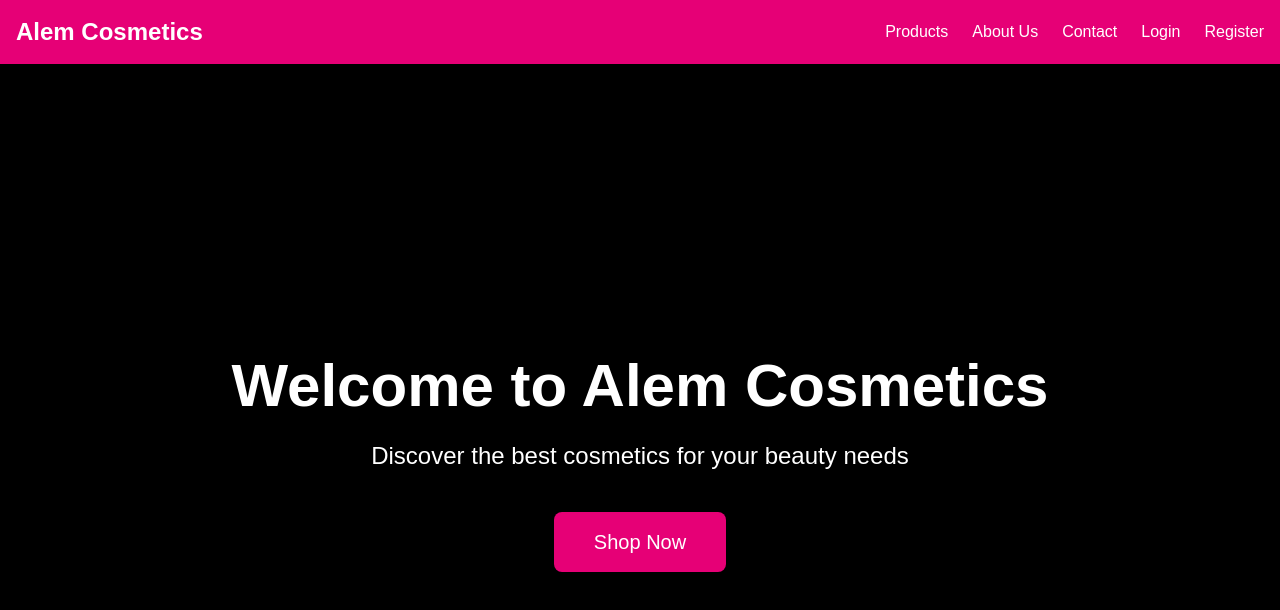
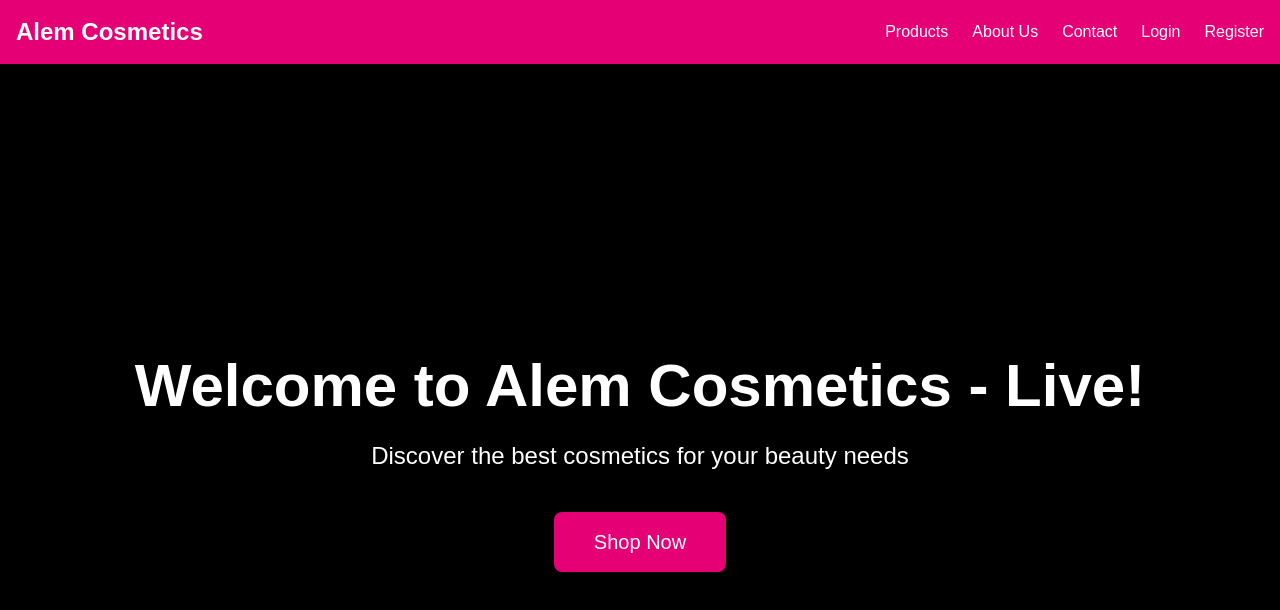
Before and after one commit to Alem-Bedaso/alem-cosmetics-frontend-, a Next.js app: page / in a window 1280 px wide. Shown: the top 610 px of the page. Built offline with nearby package versions, Linux system fonts and the light colour scheme; no server answers.

Commit message:
Update title to trigger redeploy

```diff
--- a/app/page.tsx
+++ b/app/page.tsx
@@ -30,7 +30,7 @@ export default function Home() {
 
         <div className="relative z-10 container mx-auto px-4 py-32 text-center min-h-screen flex flex-col justify-center">
           <h1 className="text-6xl font-bold text-white mb-6 drop-shadow-2xl">
-            Welcome to Alem Cosmetics
+            Welcome to Alem Cosmetics - Live!
           </h1>
           <p className="text-2xl text-white mb-10 drop-shadow-xl">
             Discover the best cosmetics for your beauty needs
```
